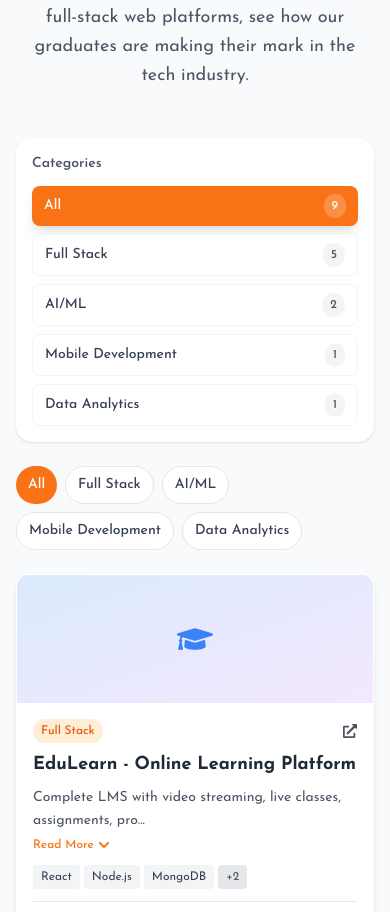
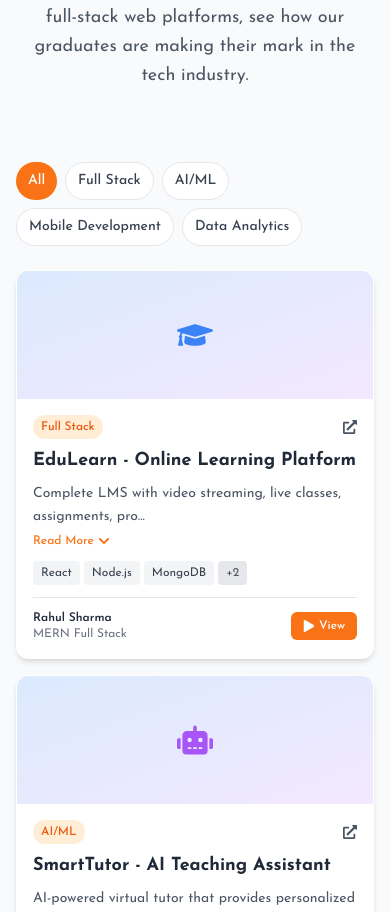
Before and after one commit to asifkhan2513/maazster-edu, a Next.js app: page /project in a window 390 px wide. Shown: the part 1340-2252 px from the top of the page. Built offline with nearby package versions, Linux system fonts and the light colour scheme.

Commit message:
category hidden

```diff
--- a/app/project/page.js
+++ b/app/project/page.js
@@ -318,9 +318,9 @@ const Project = () => {
               Responsive: on small screens it stacks (left on top)
           */}
           <div className="grid grid-cols-1 md:grid-cols-3 gap-6">
-            <aside className="col-span-1">
+            <aside className="col-span-1 ">
               {/* Vertical filter buttons (left) */}
-              <div className="bg-white rounded-2xl shadow p-4 sticky top-28">
+              <div className="bg-white rounded-2xl shadow p-4 sticky top-28 hidden md:block">
                 <h3 className="text-sm font-semibold text-gray-600 mb-3">
                   Categories
                 </h3>
```
